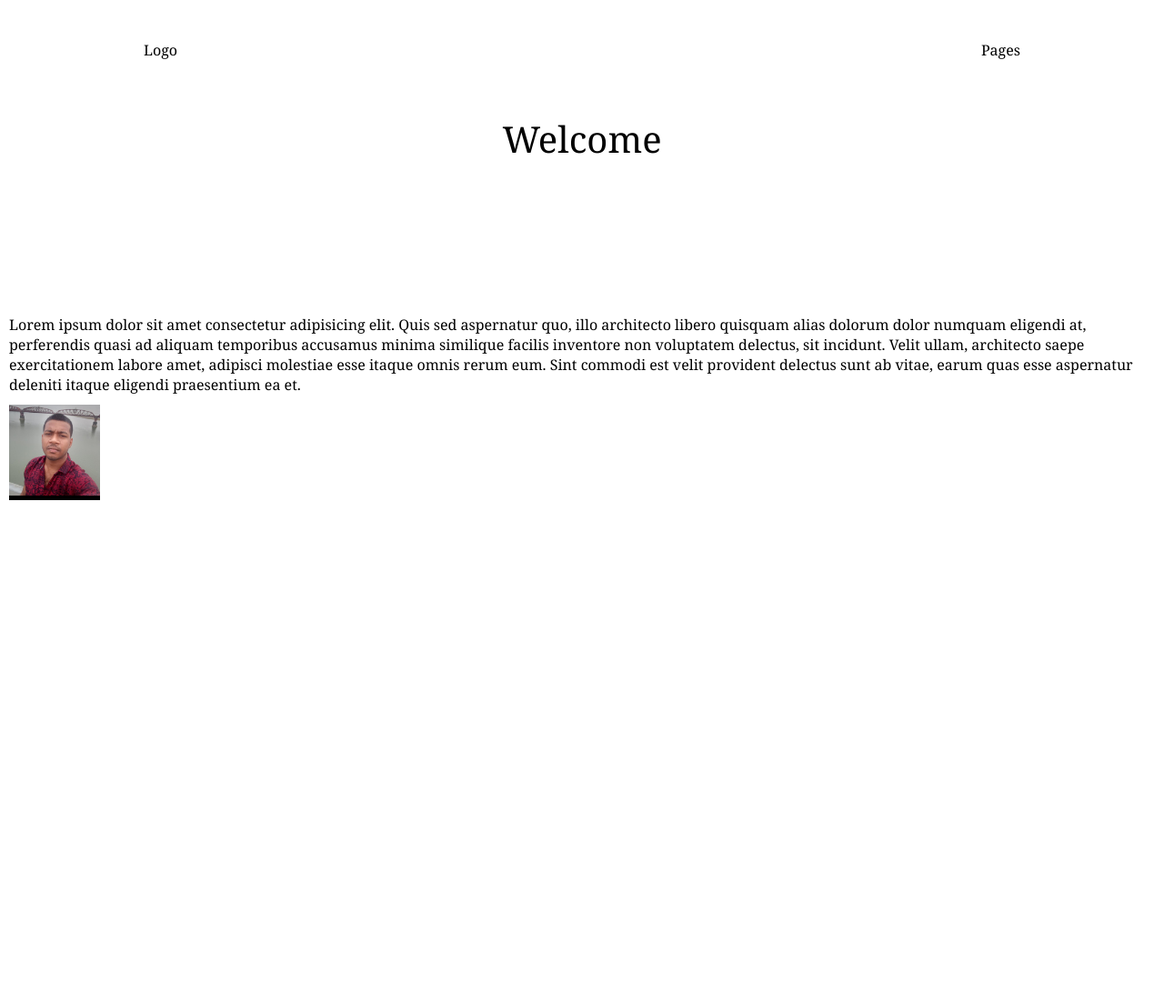
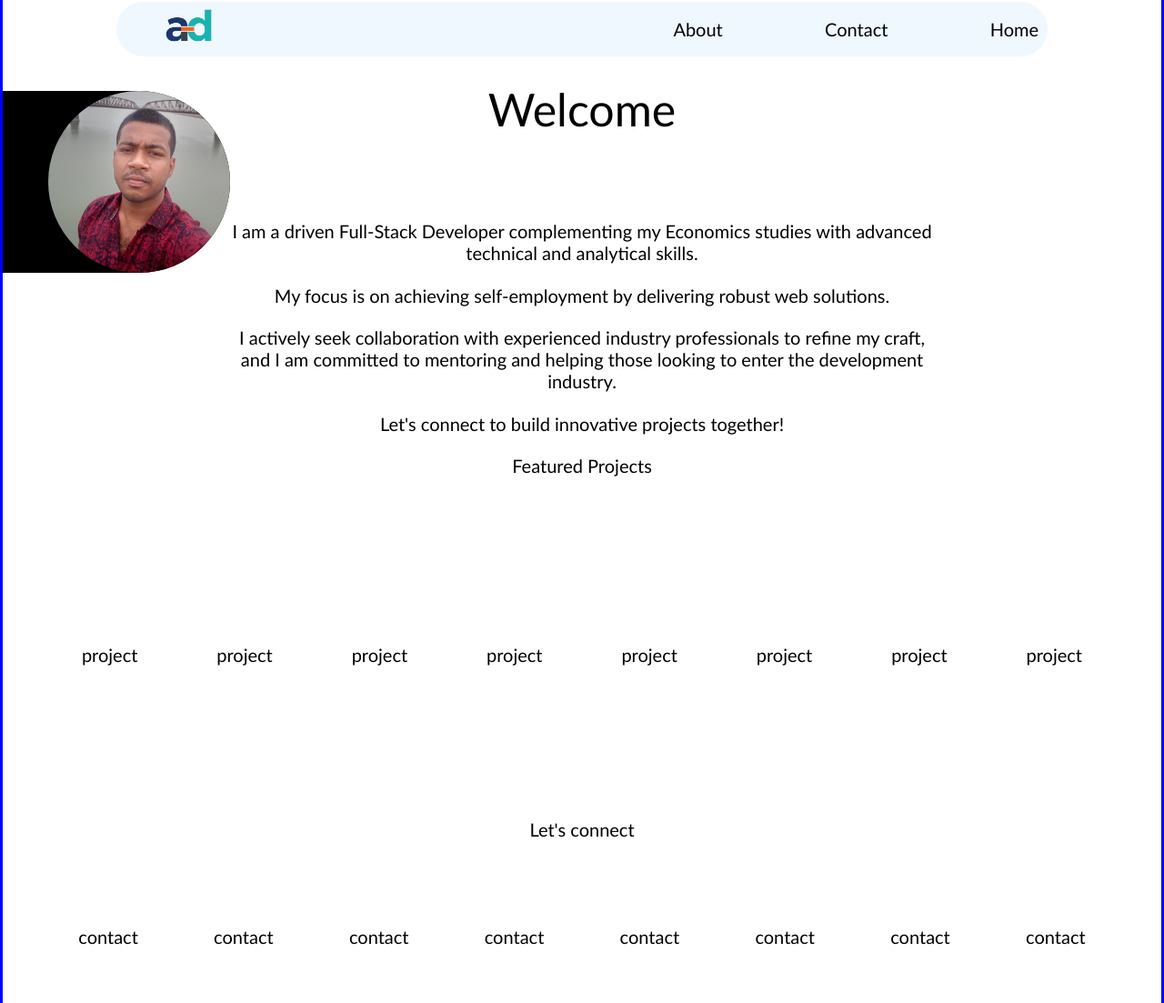
Before and after one commit to arpon-dev-stack/static-portfolio, a website: page index.html in a window 1280 px wide. Shown: the top 1103 px of the page at 91% size. Before the commit the page ends 1000 px from the top, so only its background shows below. Drawn offline with Linux system fonts and the light colour scheme.

Commit message:
second day of my static-portfolio

```diff
--- a/index.html
+++ b/index.html
@@ -1,32 +1,76 @@
 <!DOCTYPE html>
 <html lang="en">
   <head>
-    <meta charset="UTF-8">
-    <meta name="viewport" content="width=device-width, initial-scale=1.0">
-    <link rel="stylesheet" href="./styles/style.css">
+    <meta charset="UTF-8" />
+    <meta name="viewport" content="width=device-width, initial-scale=1.0" />
+    <link rel="stylesheet" href="./styles/style.css" />
     <title>My portfolio</title>
   </head>
   <body>
+    <div class="main">
       <div class="nav">
-        <div class="logo">Logo</div>
-        <div class="pages">Pages</div>
+        <div class="logo">
+            <img src="./public/icons.png" alt="logo" class="logoimg">
+        </div>
+        <div class="pages">
+          <div class="pagesabout pageitem">About</div>
+          <div class="contact pageitem">Contact</div>
+          <div class="home pageitem">Home</div>
+        </div>
       </div>
       <div class="hero">
         <div class="intro">
-            <div class="welcome">
-                <!-- <h1>Welcome</h1> -->
-                 Welcome
+          <div class="greating">Welcome</div>
+          <div class="about">
+            <p>
+              I am a driven Full-Stack Developer complementing my Economics
+              studies with advanced technical and analytical skills.
+            </p>
+            <p>
+              My focus is on achieving self-employment by delivering robust web
+              solutions.
+            </p>
+            <p>
+              I actively seek collaboration with experienced industry
+              professionals to refine my craft, and I am committed to mentoring
+              and helping those looking to enter the development industry.
+            </p>
+            <p>Let's connect to build innovative projects together!</p>
           </div>
-            <div class="sometalk">Lorem ipsum dolor sit amet consectetur adipisicing elit. Quis sed aspernatur quo, illo architecto libero quisquam alias dolorum dolor numquam eligendi at, perferendis quasi ad aliquam temporibus accusamus minima similique facilis inventore non voluptatem delectus, sit incidunt. Velit ullam, architecto saepe exercitationem labore amet, adipisci molestiae esse itaque omnis rerum eum. Sint commodi est velit provident delectus sunt ab vitae, earum quas esse aspernatur deleniti itaque eligendi praesentium ea et.</div>
         </div>
         <div class="intro_img" id="intro">
-                <img src="./public/portfolio.png" alt="portfolio-img" id="portImg">
+          <img src="./public/portfolio.png" alt="portfolio-img" id="portImg" />
         </div>
       </div>
-    <div class="projects"></div>
-    <div class="skills"></div>
-    <div class="contacts"></div>
-    <div class="footer"></div>
+      <div class="projects">
+        <p class="header">Featured Projects</p>
+        <div class="project">
+          <div class="projectchild">project</div>
+          <div class="projectchild">project</div>
+          <div class="projectchild">project</div>
+          <div class="projectchild">project</div>
+          <div class="projectchild">project</div>
+          <div class="projectchild">project</div>
+          <div class="projectchild">project</div>
+          <div class="projectchild">project</div>
+        </div>
+      </div>
+      <div class="contacts">
+        <p class="contactheader">Let's connect</p>
+        <div class="contact">
+          <div class="contactchild">contact</div>
+          <div class="contactchild">contact</div>
+          <div class="contactchild">contact</div>
+          <div class="contactchild">contact</div>
+          <div class="contactchild">contact</div>
+          <div class="contactchild">contact</div>
+          <div class="contactchild">contact</div>
+          <div class="contactchild">contact</div>
+        </div>
+      </div>
+      <div class="skills">Skill Section</div>
+      <div class="footer">Footer Section</div>
+    </div>
     <script src="./scripts/script.js"></script>
   </body>
 </html>
--- a/scripts/script.js
+++ b/scripts/script.js
@@ -1,30 +1,11 @@
 window.addEventListener("scroll", () => {
-  const scrollDoc = document.documentElement;
-  const maxScroll = scrollDoc.scrollHeight - scrollDoc.clientHeight;
-  const scrollTop = Math.round(scrollDoc.scrollTop);
-  const imgId = document.getElementById('intro');
-  const imgIdWidth = parseFloat(window.getComputedStyle(imgId).width);
-  const playAble = scrollDoc.clientWidth - imgIdWidth;
-//   console.log(`scrollHeight ${scrollTop.scrollHeight}`); //element height
-//   console.log(` clientWidth ${scrollDoc.clientWidth}`); //viewport width without scrollbar
-//   console.log(`innerWidth ${window.innerWidth}`); //viewport width with scrollbar
-//   console.log(`scrollTop ${Math.round(scrollTop.scrollTop)}`); //scroll from top
-let progress = 0;
-if (maxScroll > 0) {
-    progress = (scrollTop / maxScroll) * 100;
-}
-progress = Math.min(100, Math.max(0, progress));
+  const htmlEle = document.documentElement;
+  const scrollTop = Math.round(htmlEle.scrollTop) ;
+  const viewportHeight = htmlEle.clientHeight;
+  const htmlEleHeight = htmlEle.scrollHeight;
+  const possibleScroll = htmlEleHeight - viewportHeight;
+  let progress = 0;
 
-// console.log(progress);
-let transform = 0;
-
-if (playAble) {
-    transform = playAble * (progress / 100);
-// console.log(transform);
-}
-transform = Math.min(playAble, Math.max(0, transform));
-
-console.log(transform);
-
-imgId.style.translate = transform + 'px';
+  progress = (scrollTop / possibleScroll) * 100;
+  console.log(progress);
 });
--- a/styles/style.css
+++ b/styles/style.css
@@ -1,95 +1,189 @@
+/* Standard style start */
+
 * {
   margin: 0;
   padding: 0;
   box-sizing: border-box;
-  font-family: Georgia, "Times New Roman", Times, serif;
-  font-size: medium;
+  font-family: 'Trebuchet MS', 'Lucida Sans Unicode', 'Lucida Grande', 'Lucida Sans', Arial, sans-serif;
+  border: none;
+  outline: none;
+  color: black;
+  font-size: 20px;
+}
+
+html {
+  margin: 0;
+  padding: 0;
+  height: auto;
+  width: 100%;
 }
 
 body {
-  /* background-color: blue; */
+  border-left: 3px solid blue;
+  border-right: 3px solid blue;
+  width: 100%;
+  /* padding: 0 3px 0 3px; */
+  height: auto;
+}
+
+.main {
 display: flex;
 flex-direction: column;
 align-items: center;
-  height: 1000px;
 }
 
-body > .nav {
-  background-color: rgba(255, 255, 255, 0.3);
-  border: none;
-  /* offset: none; */
-  height: 70px;
+.nav {
   display: flex;
-  padding: 0 30px 0 30px;
+  justify-content: space-between;
   align-items: center;
-  justify-content: space-between;
+  padding: 0 10px 0 10px;
   width: 80%;
+  height: 60px;
   position: fixed;
-  top: 20px;
-  border-radius: 50px;
-  z-index: 2;
-  outline: none;
+  top: 2px;
+  border-radius: 30px;
+  background-color: hsla(211, 100%, 70%, 0.1);
   backdrop-filter: blur(4px);
+  z-index: 1000;
 }
 
-body > .nav > .logo {
-  height: 30px;
+.logo {
+  width: 50%;
   display: flex;
-  align-items: center;
-  justify-content: center;
+  justify-content: start;
 }
 
-body > .nav > .pages {
-  height: 30px;
-  display: flex;
-  align-items: center;
-  justify-content: center;
+.logoimg {
+  height: 58px;
+  width: auto;
 }
 
-body > .hero {
-    padding: 0 10px 0 10px;
-    height: 600px;
-    width: 100%;
-    /* background-color: red; */
-    position: relative;
-    z-index: 1;
+.pages {
+  width: 40%;
+  height: 60px;
+  display: flex;
+  justify-content: space-around;
+  align-items: center;
 }
 
-body > .hero > .intro {
+.hero {
+  height: 500px;
+  position: relative;
+  display: flex;
+  flex-direction: column;
+  align-items: center;
+  width: 100%;
+}
+
+.intro {
   height: 100%;
   width: 100%;
   display: flex;
   flex-direction: column;
+  align-items: center;
 }
 
-body > .hero > .intro > .welcome {
+.greating {
   height: 30%;
+  width: 100%;
   display: flex;
   justify-content: center;
   align-items: end;
+  font-size: 50px;
+}
+
+.about {
+  padding: 70px 250px 0 250px;
+  height: 70%;
+  width: 100%;
+  display: flex;
+  flex-direction: column;
+  justify-content: space-evenly;
+  align-items: center;
+  text-align: center;
   font-size: 40px;
 }
 
-body > .hero > .intro > .sometalk {
-    height: 70%;
+.intro_img {
+  position: absolute;
+  top: 100px;
+  height: auto;
+  width: 250px;
+  left: 0;
+  border-top-right-radius: 100px;
+  border-bottom-right-radius: 100px;
+  background-color: black;
   display: flex;
+  justify-content: end;
   align-items: center;
 }
 
-body > .hero > .intro_img {
-    color: black;
-    background-color: black;
-    position: absolute;
-    /* right: 0; */
-    /* left: 10px; */
-    /* width: 100%; */
-    /* transform: translateX(50%); */
-    bottom: 50px;
+#portImg {
+  width: 200px;
   height: auto;
-    width: auto;
+  border-radius: 100px;
 }
 
-body > .hero > .intro_img > img {
-    width: 100px;
-    height: auto;
+.projects {
+  width: 100%;
+  height: 400px;
+  display: flex;
+  flex-direction: column;
+  align-items: center;
 }
+
+.header {
+  height: 10%;
+}
+
+.project {
+  width: 100%;
+  height: 90%;
+  display: flex;
+  justify-content: space-evenly;
+  align-items: center;
+}
+
+.contacts {
+  width: 100%;
+  height: 200px;
+  display: flex;
+  flex-direction: column;
+  align-items: center;
+}
+
+.contactheader {
+  height: 30%;
+}
+
+.contact {
+  width: 100%;
+  height: 70%;
+  display: flex;
+  justify-content: space-evenly;
+  align-items: center;
+}
+
+.skills {
+  width: 100%;
+  height: 500px;
+  display: flex;
+  justify-content: center;
+  align-items: center;
+}
+
+.footer {
+  width: 100%;
+  height: 500px;
+  display: flex;
+  justify-content: center;
+  align-items: center;
+  background-color: rgb(198, 103, 34);
+}
+
+/* Standard style end */
+/* Hover style start */
+
+/* .pageitem:hover {
+  text-underline-offset: ;
+} */
```
Also changed, not shown: package.json (added, +24 -0 lines), 2 other files. Lines whose indentation alone changed are shown as unchanged.
